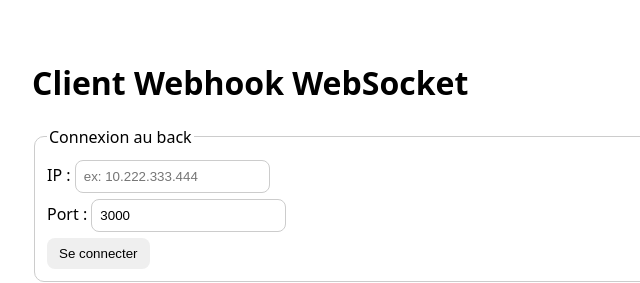
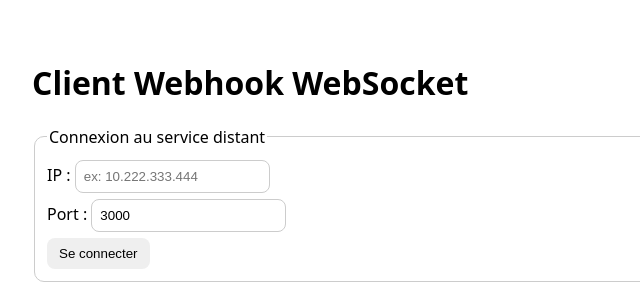
Before and after one commit to MelissaFrncJrg/tp_web_hook, a website built with Vite: page front/client/index.html in a window 1280 px wide. Shown: the top 283 px of the page, 158-798 px from the left. Built offline with nearby package versions, Linux system fonts and the light colour scheme; no server answers.

Commit message:
correct message

```diff
--- a/front/client/index.html
+++ b/front/client/index.html
@@ -10,7 +10,7 @@
   <h1>Client Webhook WebSocket</h1>
 
   <fieldset>
-    <legend>Connexion au back</legend>
+    <legend>Connexion au service distant</legend>
     <label>
       IP :
       <input id="ip" placeholder="ex: 10.222.333.444" />
```
